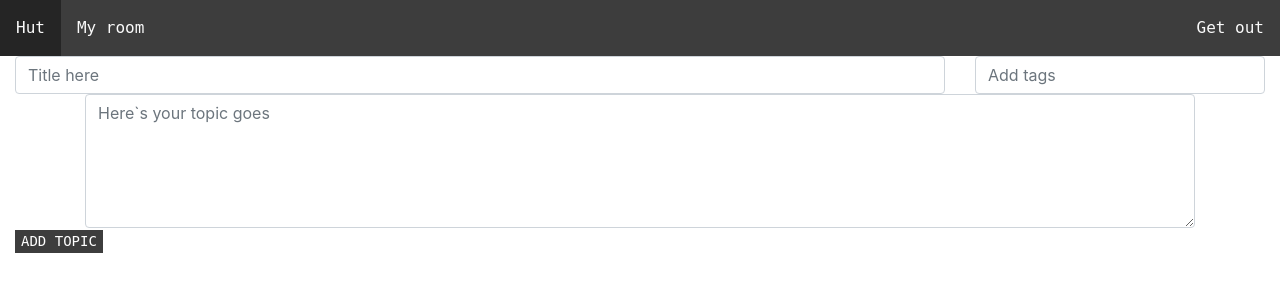
After one commit to vladhutsal/MyHut_forum, a Django app: page /add_topic in a window 1280 px wide. The commit adds this page. Shown: the top 300 px of the page. Run offline with Django 3.2, Linux system fonts and the light colour scheme; some libraries are stand-ins or nearby versions.

Commit message:
create topic add form - TopicForm create topic add html template create topic add view rename topicpage to topic_page change font to Console for all css update roadmap

```diff
--- a/homepage/forms.py
+++ b/homepage/forms.py
@@ -6,7 +6,28 @@ from django.forms import ModelForm
 
 from homepage.models import Topic, Comment, Tag
 
-class CommentForm(ModelForm):
+class CommentForm(forms.ModelForm):
     class Meta:
         model = Comment
-        fields = ['text']
+        fields = ('text', )
+
+
+class TopicForm(forms.ModelForm):
+    class Meta:
+        model = Topic
+        fields = ('title', 'tags', 'text')
+        widgets = {
+            'title': forms.TextInput(attrs={
+                'class': 'form-control',
+                'placeholder': 'Title here'
+            }),
+            'text': forms.Textarea(attrs={
+                    'rows': 5,
+                    'placeholder': 'Here`s your topic goes',
+                    'class': 'form-control'
+                    }),
+            'tags': forms.TextInput(attrs={
+                'class': 'form-control',
+                'placeholder': 'Add tags'
+            })
+        }
--- a/homepage/models.py
+++ b/homepage/models.py
@@ -1,6 +1,6 @@
+from django import forms
 from django.db import models
 from django.contrib.auth.models import User
-from django.contrib.auth import get_user_model
 
 # create Topic
 # organize by tags
--- /dev/null
+++ b/homepage/static/homepage/add_topic.css
@@ -0,0 +1,14 @@
+.add-topic-button {
+    font-family: Console, Monospace, sans-serif;
+    text-transform: uppercase;
+    outline: 0;
+    background: rgb(61, 61, 61);
+    border: 0;
+    text-decoration: none;
+    color: #FFFFFF;
+    font-size: 14px;
+  }
+
+  .add-topic-button:hover,.form button:active,.form button:focus {
+    background: #ff6f69;
+  }
--- a/homepage/static/homepage/navbar.css
+++ b/homepage/static/homepage/navbar.css
@@ -1,4 +1,3 @@
-@import url(https://fonts.googleapis.com/css?family=Roboto:300);
 .navbar {
     background-color: rgb(61, 61, 61);
     font-family: Console, Monospace, sans-serif;
--- /dev/null
+++ b/homepage/templates/homepage/add_topic.html
@@ -0,0 +1,30 @@
+{% extends 'homepage/layout.html' %}
+{% block title %}Add Topic{% endblock title %}
+
+{% block head %}
+    {% load static %}
+    <link rel="stylesheet" type="text/css" href="{% static 'homepage/add_topic.css' %}">
+{% endblock head %}
+
+{% block content %}
+
+
+<div class="container-fluid">
+    <form method="POST">
+    {% csrf_token %}
+        <div class="row">
+            <div class="col-9">
+                {{ form.title }}
+            </div>
+            <div class="col">
+                {{ form.tags }}
+            </div>
+            <div class="container">
+                {{ form.text }}
+            </div>
+        </div>
+        <button type="submit" class="add-topic-button">Add Topic</button>
+    </form>
+</div>
+
+{% endblock content %}
--- a/homepage/templates/homepage/error.html
+++ /dev/null
@@ -1 +0,0 @@
-{% if error %}{{ error }}{% endif %}
--- a/homepage/templates/homepage/topicpage.html
+++ b/homepage/templates/homepage/topics_page.html
@@ -6,7 +6,7 @@ Topic Page
 
 {% block head %}
     {% load static %}
-    <link rel="stylesheet" type="text/css" href="{% static 'homepage/topicpage.css' %}">
+    <link rel="stylesheet" type="text/css" href="{% static 'homepage/topic_page.css' %}">
 {% endblock %}
 
 {% block content %}
--- a/homepage/urls.py
+++ b/homepage/urls.py
@@ -8,6 +8,7 @@ urlpatterns = [
     path('', views.home, name='home'),
     path("test", views.test, name="test"),
     path("topic/<int:topic_id>", views.topic_page, name="topic"),
+    path("add_topic", views.add_topic, name="add_topic")
 
 ]
 
--- a/homepage/views.py
+++ b/homepage/views.py
@@ -4,7 +4,7 @@ from django.shortcuts import render, redirect
 from django.contrib.auth import authenticate
 
 from homepage.models import Topic, Comment, Tag
-from homepage.forms import CommentForm
+from homepage.forms import CommentForm, TopicForm
 
 # return render(request, 'homepage/error.html', {'error': })
 
@@ -32,9 +32,21 @@ def topic_page(request, topic_id):
 
     topic_comments = Comment.objects.filter(topic=current_topic)
     context = {
-        'name': request.user,
         'form': comment_form,
         'topic_object': current_topic,
         'topic_comments': topic_comments
     }
-    return render(request, 'homepage/topicpage.html', context)
+    return render(request, 'homepage/topics_page.html', context)
+
+def add_topic(request):
+    form = TopicForm(request.POST or None)
+    if form.is_valid():
+        topic = form.save(commit=False)
+        topic.user = User.objects.get(username=request.user)
+        topic.save()
+        print(topic)
+
+    context = {
+        'form': form
+    }
+    return render(request, 'homepage/add_topic.html', context)
--- a/login/forms.py
+++ b/login/forms.py
@@ -7,7 +7,7 @@ from django.core.exceptions import ObjectDoesNotExist
 
 class UserLoginForm(forms.Form):
     username = forms.CharField(max_length=150, required=True,
-        widget=forms.TextInput(attrs={'placeholder': 'What is your alias in our Hut, cossack?'}))
+        widget=forms.TextInput(attrs={'placeholder': 'What`s your Hut alias, cossack?'}))
     password = forms.CharField(required=True,
         widget=forms.PasswordInput(attrs={'placeholder': 'Code word?'}))
 
--- a/roadmap.txt
+++ b/roadmap.txt
@@ -18,7 +18,7 @@ Ideas topicpage:
 
 -------- Navbar --------
 1. Add recent topics links to navbar - close, pin etc
-2.
+2. Add "Where are you now" on navbar close to HUT button
 
 Ideas navbar:
 Renew collapse toggle
```
Also changed, not shown: homepage/static/homepage/homepage.css (+30 -5 lines), homepage/templates/homepage/home.html (+12 -2 lines), login/static/login/login.css (+3 -5 lines), homepage/static/homepage/topic_page.css (added), homepage/static/homepage/topicpage.css (deleted).
